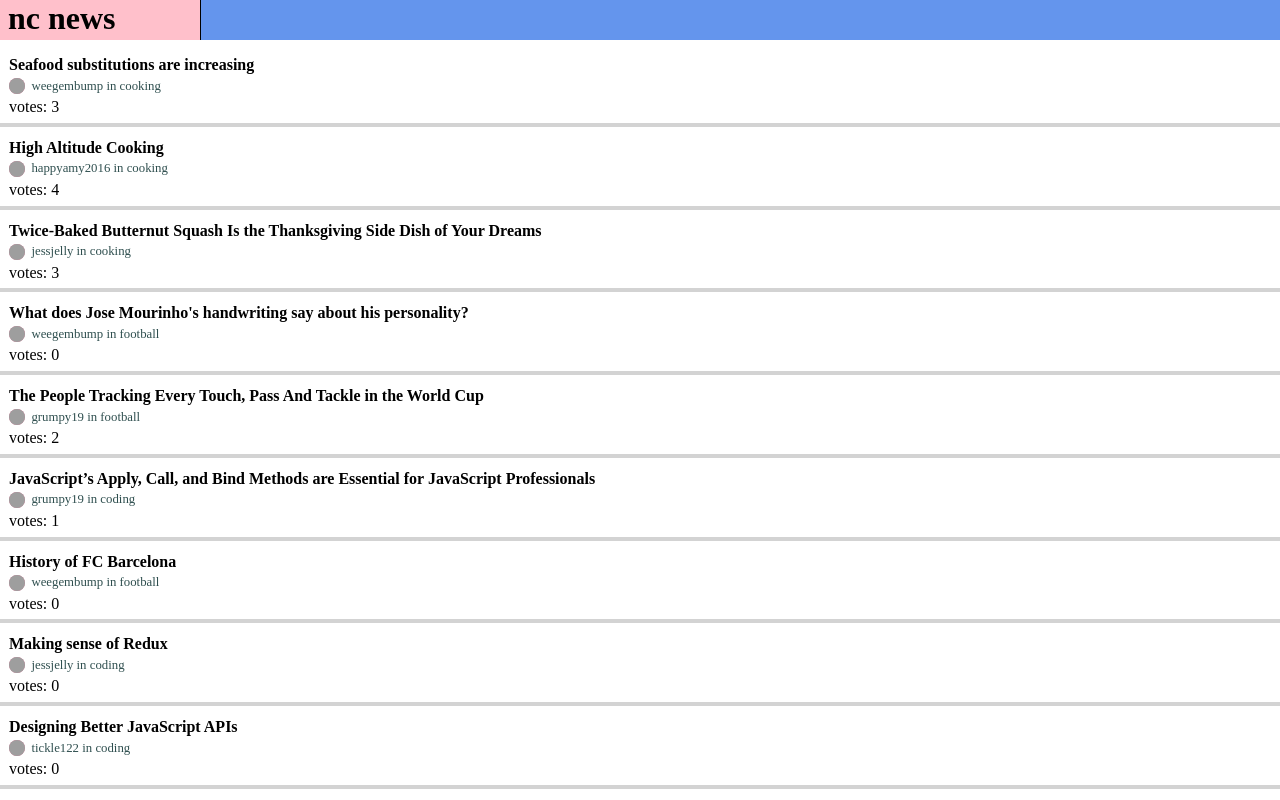
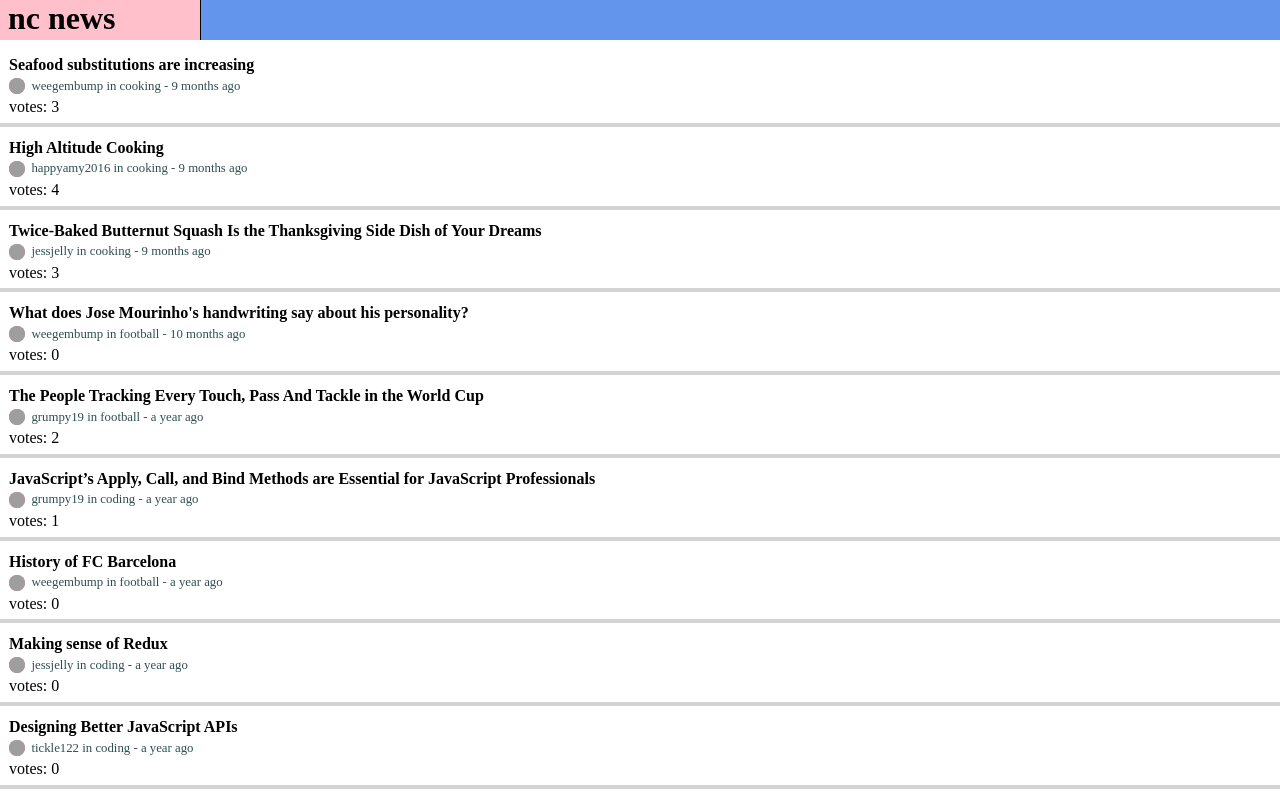
Before and after one commit to peter-job/nc-news-fe, a React (Create React App) app: page / in a window 1280 px wide. Built offline with nearby package versions, Linux system fonts and the light colour scheme; grey boxes are pictures that could not be loaded.

Commit message:
Add moment.js and created_at details to Article component

```diff
--- a/package.json
+++ b/package.json
@@ -3,6 +3,7 @@
   "version": "0.1.0",
   "private": true,
   "dependencies": {
+    "moment": "^2.24.0",
     "react": "^16.8.2",
     "react-dom": "^16.8.2",
     "react-scripts": "2.1.5"
--- a/src/components/Article.js
+++ b/src/components/Article.js
@@ -1,5 +1,6 @@
 import React from "react";
 import "../styles/Article.css";
+import Moment from "moment";
 
 const Article = ({ article }) => {
   return (
@@ -13,6 +14,8 @@ const Article = ({ article }) => {
       <div className="author">
         <span>
           {article.author} in {article.topic}
+          {" - "}
+          {Moment(article.created_at, "YYYY-MM-DD-Thh:mm:ss").fromNow()}
         </span>
       </div>
       <div className="topic">
```
Also changed, not shown: 1 other file (tests, documents, lock files or other folders).
